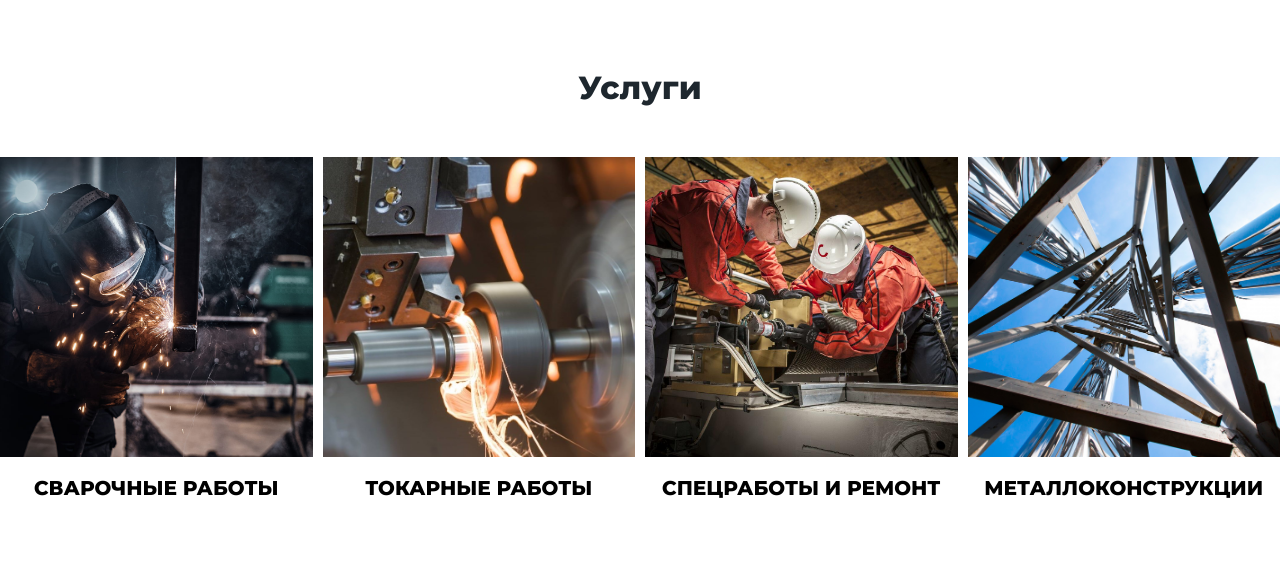
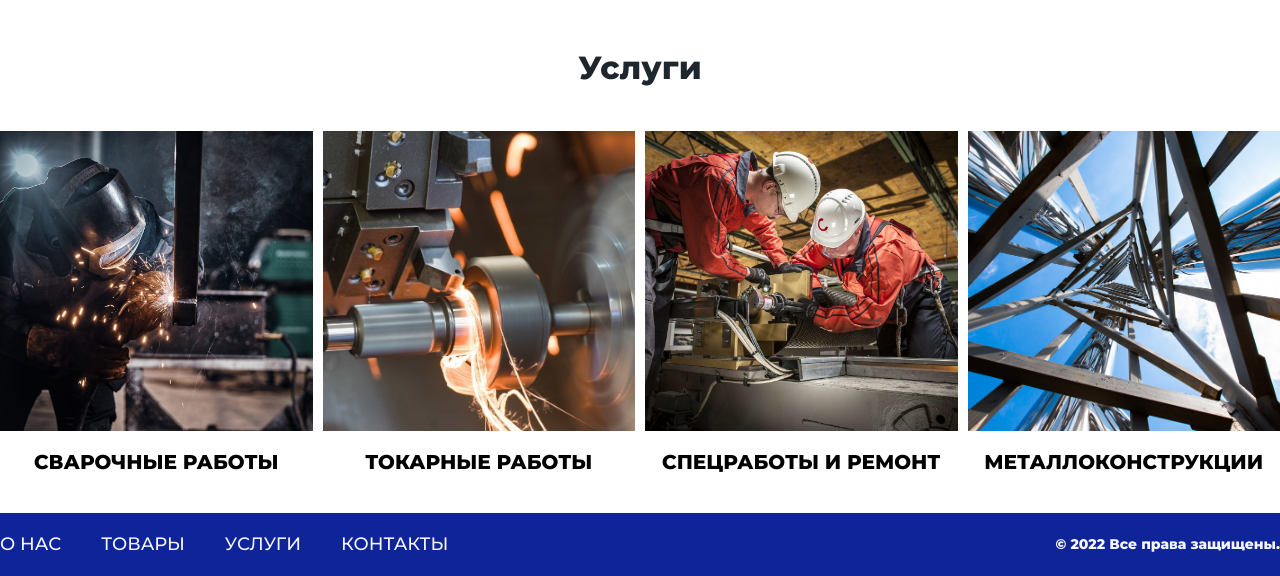
Before and after one commit to rodionmalkov/unimaster, a website: page index.html in a window 1280 px wide. Shown: the part 1442-2018 px from the top of the page. Before the commit the page ends 1962 px from the top, so only its background shows below. Drawn offline with nearby package versions, Linux system fonts and the light colour scheme; files whose address does not match are found by name.

Commit message:
добавление футера

```diff
--- a/assets/scss/1. SETTING/copyright.scss
+++ b/assets/scss/1. SETTING/copyright.scss
@@ -0,0 +1,3 @@
+.copyright {
+  color: var(--white);
+}
--- a/assets/scss/1. SETTING/global.scss
+++ b/assets/scss/1. SETTING/global.scss
@@ -11,6 +11,13 @@ body {
   grid-template-rows: min-content 1fr min-content;
   width: 100%;
   overflow-x: hidden;
+}
+
+h2,
+h3,
+h4,
+h5 {
+  margin: 0;
 }
 
 a {
--- a/assets/scss/2. PAGE/footer.scss
+++ b/assets/scss/2. PAGE/footer.scss
@@ -0,0 +1,23 @@
+.footer {
+  background-color: var(--blue);
+
+  .nav__item {
+    color: var(--white);
+  }
+
+  &__wrapper {
+    display: flex;
+    justify-content: space-between;
+    align-items: center;
+    padding: 20px 0;
+  }
+}
+
+@media (max-width: 768px) {
+  .footer {
+    &__wrapper {
+      flex-direction: column;
+      gap: 20px;
+    }
+  }
+}
--- a/assets/scss/2. PAGE/general.scss
+++ b/assets/scss/2. PAGE/general.scss
@@ -8,5 +8,5 @@
 
 .main section,
 .page {
-  gap: 20px;
+  gap: 40px;
 }
--- a/assets/scss/3. COMPONENTS/carousel.scss
+++ b/assets/scss/3. COMPONENTS/carousel.scss
@@ -36,7 +36,7 @@
     }
 
     &__content {
-      font-size: 40px;
+      font-size: 30px;
     }
   }
 }
--- a/assets/scss/3. COMPONENTS/services.scss
+++ b/assets/scss/3. COMPONENTS/services.scss
@@ -11,11 +11,13 @@
   }
   &__img {
     height: 300px;
+    overflow: hidden;
   }
   &__img img {
     width: 100%;
     height: 100%;
     object-fit: cover;
+    transition: 2s ease-in-out;
   }
 
   &__title {
@@ -23,6 +25,11 @@
     font-weight: 600;
     text-transform: uppercase;
     text-align: center;
+  }
+
+  &__item:hover > &__img img {
+    transform: scale(1.2);
+    transition: 4s ease-in-out;
   }
 }
 
--- a/index.html
+++ b/index.html
@@ -262,7 +262,17 @@
         </div>
       </section>
     </main>
-    <footer class="footer"></footer>
+    <footer class="footer">
+      <div class="footer__wrapper container">
+        <nav class="nav">
+          <a class="nav__item" href="#about">О нас</a>
+          <a class="nav__item" href="#">Товары</a>
+          <a class="nav__item" href="#services">Услуги</a>
+          <a class="nav__item" href="#">Контакты</a>
+        </nav>
+        <div class="copyright">© 2022 Все права защищены.</div>
+      </div>
+    </footer>
     <script src="assets/js/swiper/swiper-bundle.min.js"></script>
     <script src="assets/js/script.js"></script>
   </body>
```
Also changed, not shown: assets/css/style.css.
